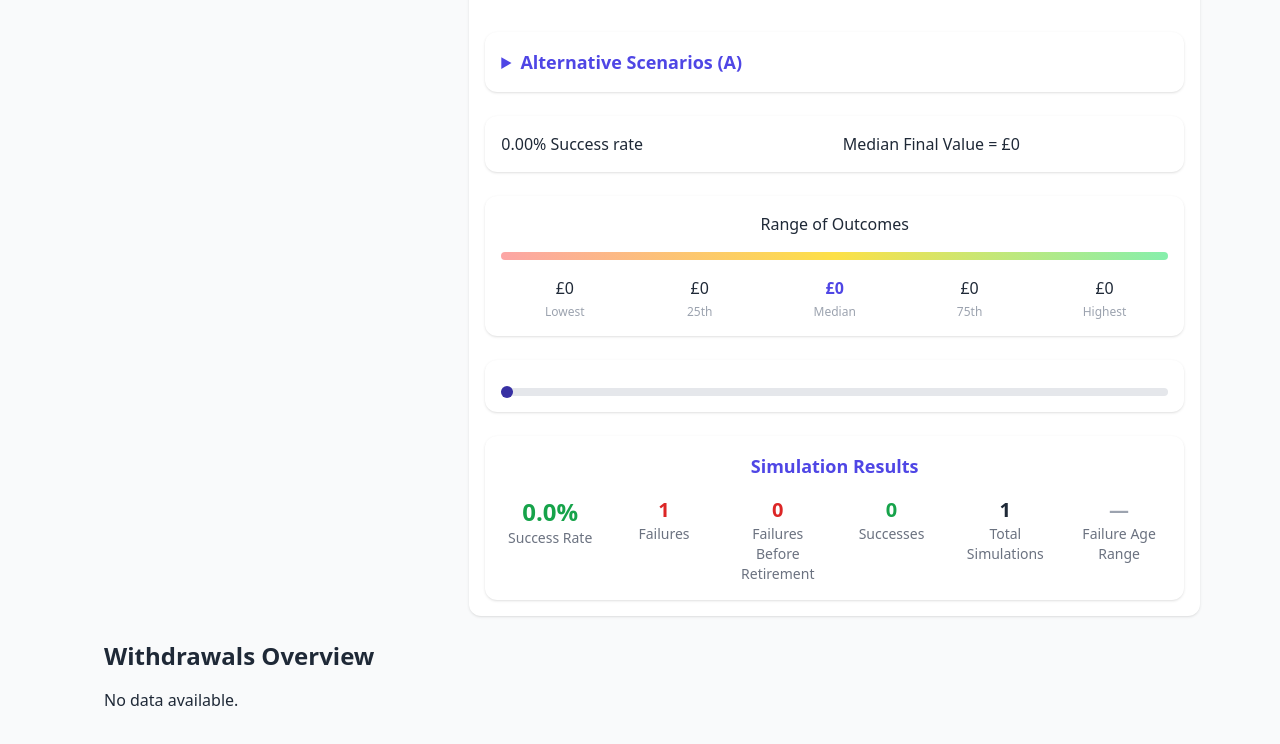
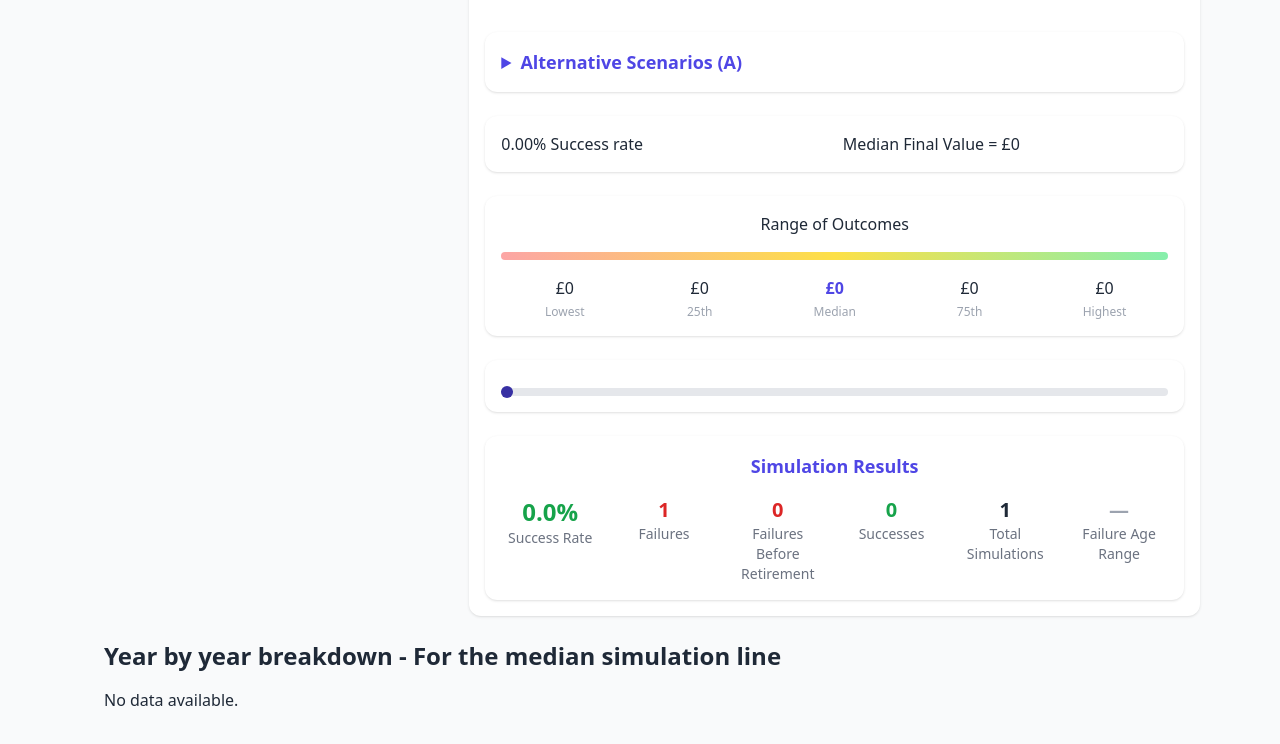
Before and after one commit to captaincaaaaveman/fire, a website: page index.html in a window 1280 px wide. Shown: the part 492-1236 px from the top of the page. Drawn offline with nearby package versions, Linux system fonts and the light colour scheme.

Commit message:
corrected median bug

```diff
--- a/index.html
+++ b/index.html
@@ -425,7 +425,7 @@
 </div>
 
 <div id="withdrawalsPage" class="p-6">
-  <h2 class="text-2xl font-semibold mb-4">Withdrawals Overview</h2>
+  <h2 class="text-2xl font-semibold mb-4">Year by year breakdown - For the median simulation line</h2>
   <div id="withdrawalsTableContainer"></div>
 
 </div>
```
